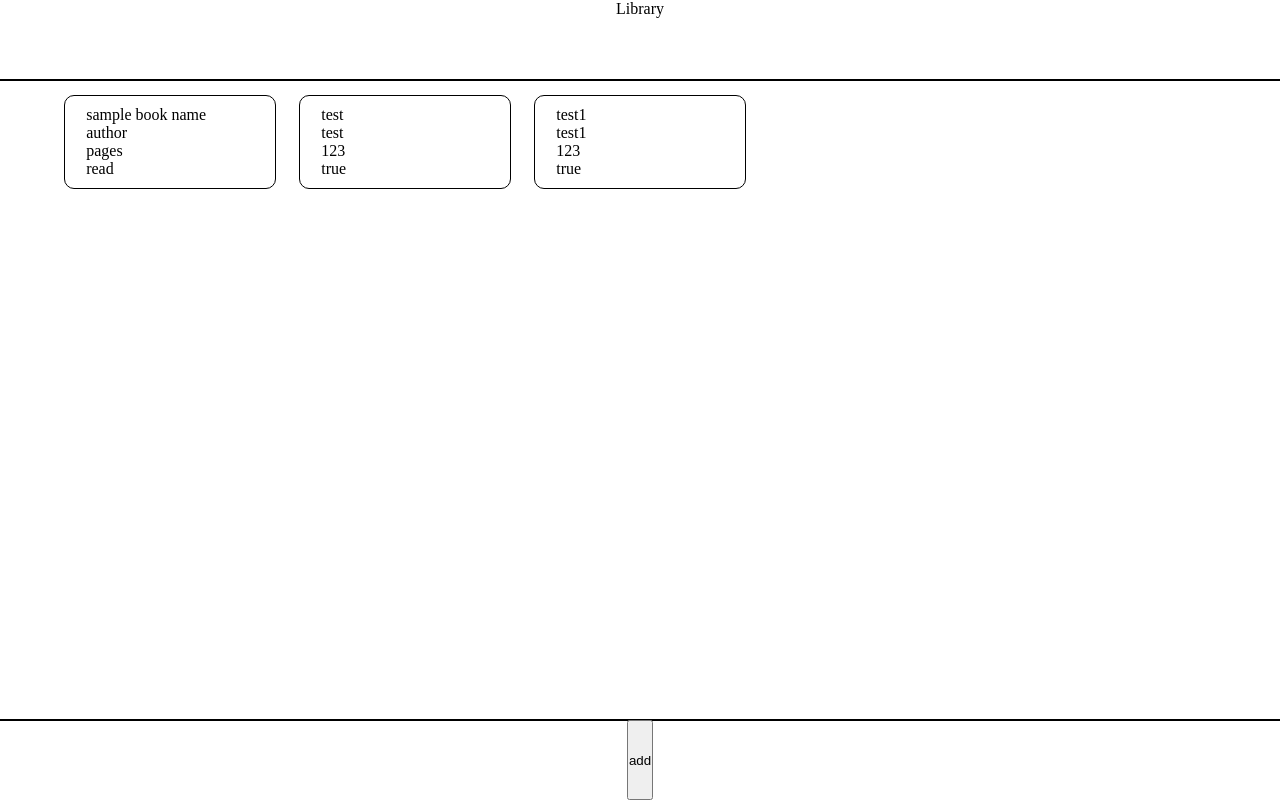
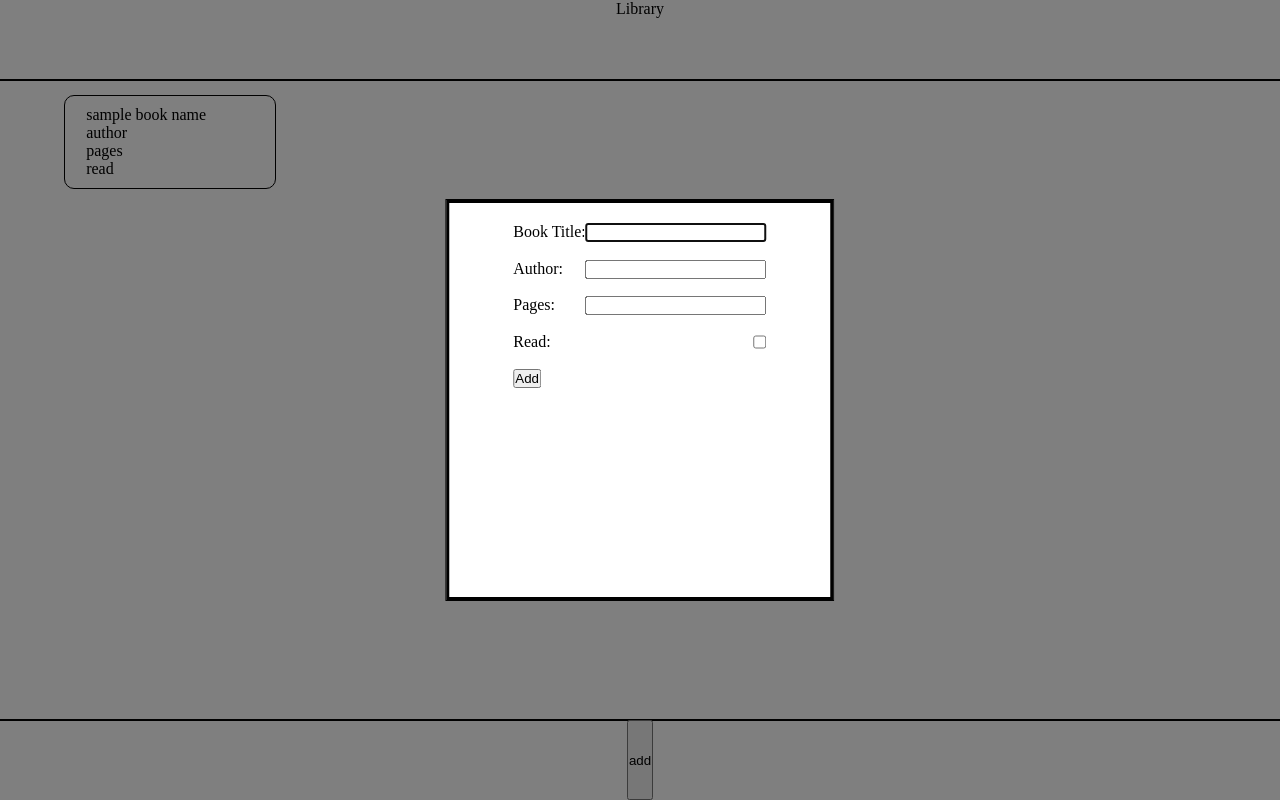
Before and after one commit to Wise-394/Library, a plain HTML site: page index.html in a window 1280 px wide. Both pictures are taken after a click on the button "add". Drawn offline with Linux system fonts and the light colour scheme.

Commit message:
skeletal structure

```diff
--- a/index.html
+++ b/index.html
@@ -10,8 +10,30 @@
 </head>
 
 <body>
+    <dialog>
+        <form action="">
+            <div>
+                <label for="title">Book Title:</label>
+                <input type="text" id="title" name="title">
+            </div>
+            <div>
+                <label for="author">Author:</label>
+                <input type="text" id="author" name="author">
+            </div>
+            <div>
+                <label for="pages">Pages:</label>
+                <input type="number" id="pages" name="pages">
+            </div>
+            <div>
+                <label for="read">Read:</label>
+                <input type="checkbox" id="read" name="read">
+            </div>
+            <button type="submit">Add</button>
+        </form>
+    </dialog>
     <header>Library</header>
     <main>
+
         <div class="card-container">
             <div class="card">
                 <p>sample book name</p>
@@ -20,11 +42,11 @@
                 <p>read</p>
             </div>
 
-            </div>
+        </div>
         </div>
     </main>
     <footer>
-        <button>add</button>
+        <button id="open-modal">add</button>
     </footer>
 </body>
 
--- a/script.js
+++ b/script.js
@@ -1,6 +1,9 @@
 const myLibrary = []
 
 const cardContainer = document.querySelector(".card-container")
+const openModalButton = document.querySelector("#open-modal")
+const dialog = document.querySelector("dialog")
+const addBookButton = document.querySelector("dialog > button")
 
 function Book(id, title, author, pages, read) {
     this.id = id
@@ -17,9 +20,6 @@ function addBookToLibrary(title, author, pages, read) {
     const newBook = new Book(id, title, author, pages, read)
     myLibrary.push(newBook)
 }
-
-addBookToLibrary("test", "me", 123, true)
-addBookToLibrary("test1", "me1", 123, true)
 
 function displayBook() {
     myLibrary.forEach((book) => {
@@ -45,6 +45,23 @@ function displayBook() {
         newCard.appendChild(read)
 
     })
+}
+function openModal(){
+    dialog.showModal()
+}
 
+function closeModal(){
+    dialog.close()
 }
+
+function addBook(){
+    // add book
+    closeModal()
+}
+
+openModalButton.addEventListener("click", openModal)
+addBookButton.addEventListener("click", addBook)
+
+addBookToLibrary("test", "me", 123, true)
+addBookToLibrary("test1", "me1", 123, true)
 displayBook()
--- a/style.css
+++ b/style.css
@@ -10,25 +10,55 @@ body {
     min-height: 100vh;
 
 }
-body > * {
+
+body>* {
     outline: 1px black solid;
 }
+
 header {
     display: flex;
     justify-content: center;
 }
+
 main {
     padding: 15px 5%;
 }
-.card-container{
+
+.card-container {
     display: grid;
-    grid-template-columns: repeat(auto-fill,minmax(200px,1fr));
+    grid-template-columns: repeat(auto-fill, minmax(200px, 1fr));
     gap: 10px 2%;
 }
+
 .card {
     border: 1px black solid;
     border-radius: 10px;
     padding: 10px 10%;
+}
+dialog {
+    position: fixed;
+    top: 50%;
+    left: 50%;
+    transform: translate(-50%, -50%);
+    height: 50%;
+    padding: 20px 5%;
+}
+dialog > form {
+    display: flex;
+    flex-direction: column;
+    align-items: start;
+    height: 100%;
+    gap: 5%;
+}
+form > div {
+    display: flex;
+    justify-content: space-between;
+    width: 100%;
+}
+
+
+dialog::backdrop {
+    background: rgba(0, 0, 0, 0.5);
 }
 
 footer {
```
